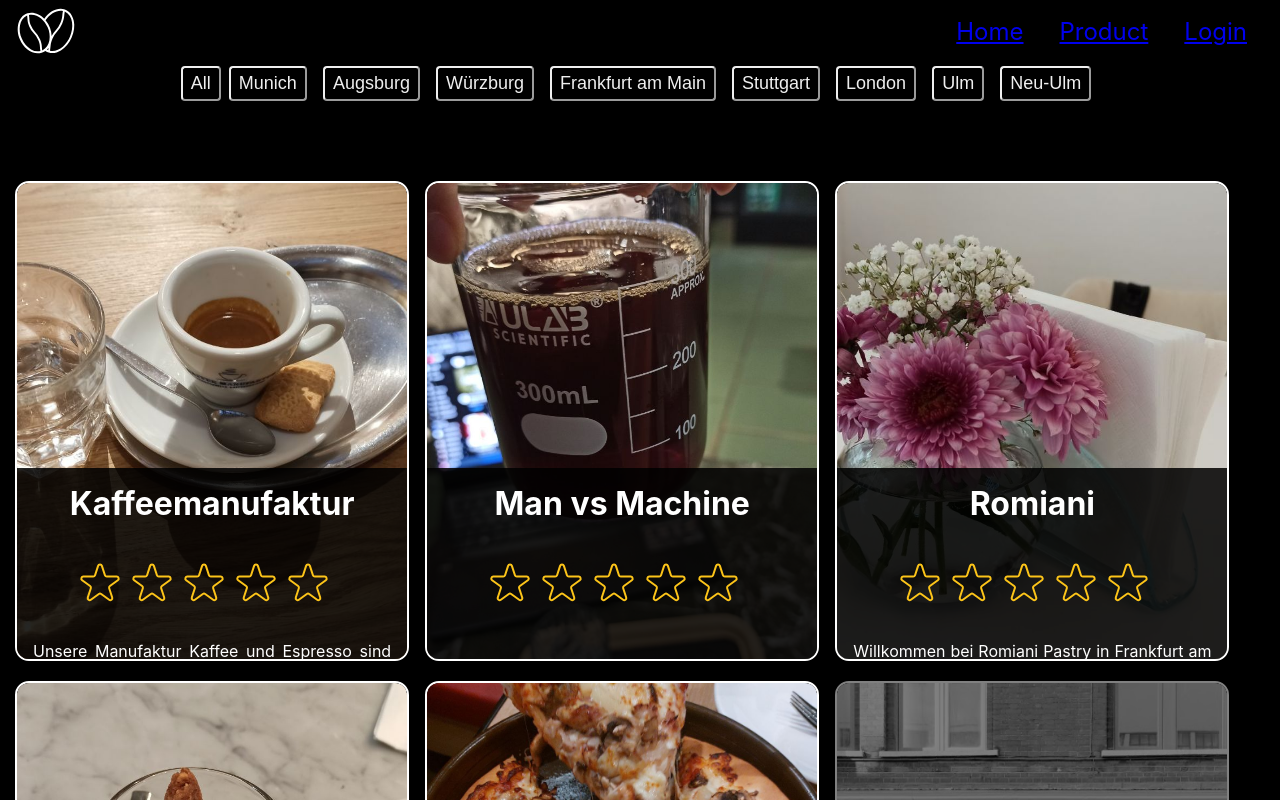
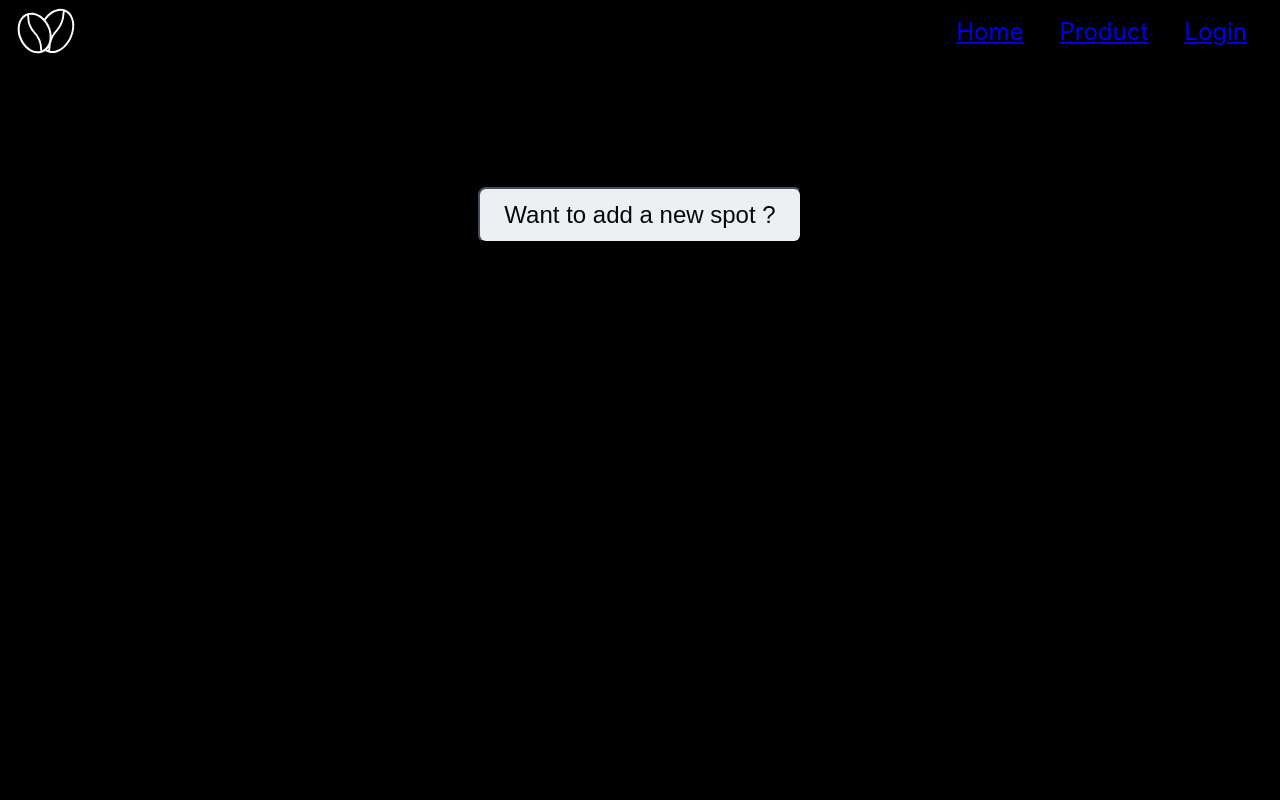
Before and after one commit to Khaanh/MyGastroTrip, a React (Create React App) app: page / in a window 1280 px wide. Shown: the top 800 px of the page. Built offline with nearby package versions, Linux system fonts and the light colour scheme.

Commit message:
feat: add Link to AppLayout from Homepage

```diff
--- a/src/App.js
+++ b/src/App.js
@@ -1,12 +1,19 @@
 // import ListOfCards from "./components/ListOfCards/ListOfCards";
 // import ListOfCities from "./components/ListOfCities/ListOfCities";
 // import SingleCard from "./components/SingleCard/SingleCard";
-import { BrowserRouter, Route, Router, Routes } from "react-router-dom";
+import {
+	BrowserRouter,
+	Route,
+	Router,
+	Routes,
+	Navigate,
+} from "react-router-dom";
 import Homepage from "./pages/Homepage";
 import Product from "./pages/Product";
 import Login from "./pages/Login";
 import CafeDetails from "./components/CafeDetails";
 import AppLayout from "./components/AppLayout";
+import CafeList from "./components/CafeList";
 
 const listOfCoffeesArr = [
 	{
@@ -88,15 +95,16 @@ const listOfCities = [
 
 function App() {
 	return (
-		<div>
+		<div className="container">
 			{/* <main className="container"> */}
 			<BrowserRouter>
 				<Routes>
-					<Route element={<AppLayout />}>
-						<Route index element={<Homepage />} />
-						<Route path="product" element={<Product />} />
-						<Route path="login" element={<Login />} />
-						<Route path="/:id" element={<CafeDetails />} />
+					<Route index element={<Homepage />} />
+					<Route path="product" element={<Product />} />
+					<Route path="login" element={<Login />} />
+					<Route path="app" element={<AppLayout />}>
+						<Route index element={<Navigate replace to={<CafeList />} />} />
+						<Route path="cafe" element={<CafeDetails />} />
 					</Route>
 				</Routes>
 			</BrowserRouter>
--- a/src/components/AppLayout.jsx
+++ b/src/components/AppLayout.jsx
@@ -13,9 +13,13 @@ export default function AppLayout() {
 	};
 
 	return (
-		<div className={styles.appLayout}>
+		<div>
 			<PageNav />
-			<Outlet />
+			{/* <Outlet /> */}
+
+			<CityList handleSelect={handleSelect} />
+			<h1>{selectedCity}</h1>
+			<CafeList selectedCity={selectedCity} />
 		</div>
 	);
 }
--- a/src/components/CafeDetails.jsx
+++ b/src/components/CafeDetails.jsx
@@ -5,5 +5,5 @@ export default function CafeDetails() {
 	const { id } = useParams();
 	const [searchParams, setSearchParams] = useSearchParams();
 
-	return <div>CafeDetails {id}</div>;
+	return <div>CafeDetails </div>;
 }
--- a/src/pages/Homepage.jsx
+++ b/src/pages/Homepage.jsx
@@ -3,6 +3,8 @@ import CafeList from "../components/CafeList";
 import CityList from "../components/CityList";
 import PageNav from "../components/PageNav";
 import StarRating from "../components/StarRating";
+import { Link } from "react-router-dom";
+import styles from "./Homepage.module.css";
 
 export default function Homepage() {
 	const [selectedCity, setSelectedCity] = useState();
@@ -13,11 +15,18 @@ export default function Homepage() {
 
 	return (
 		<div>
+			<PageNav />
+
+			<main className={styles.main}>
+				<button className={styles.btnCTA}>
+					<Link to="/app">Want to add a new spot ?</Link>
+				</button>
+			</main>
 			{/* <h1>Home page</h1> */}
 
-			<CityList handleSelect={handleSelect} />
+			{/* <CityList handleSelect={handleSelect} />
 			<h1>{selectedCity}</h1>
-			<CafeList selectedCity={selectedCity} />
+			<CafeList selectedCity={selectedCity} /> */}
 		</div>
 	);
 }
--- /dev/null
+++ b/src/pages/Homepage.module.css
@@ -0,0 +1,30 @@
+.main {
+	height: calc(100vh - 62px);
+}
+.btnCTA {
+	display: inline-block;
+	padding: 12px 24px;
+	background-color: var(--light);
+	font-size: 24px;
+	border-radius: 8px;
+	margin-top: 10%;
+	border-color: var(--dark);
+	transition: all 0.3s ease;
+	cursor: pointer;
+}
+
+.btnCTA:hover {
+	background-color: var(--dark);
+	border-color: var(--light);
+	border-radius: 12px;
+}
+
+.btnCTA:hover a {
+	color: var(--light);
+}
+
+.btnCTA a {
+	color: var(--dark);
+	text-decoration: none;
+	transition: all 0.3s ease;
+}
--- a/src/pages/Login.jsx
+++ b/src/pages/Login.jsx
@@ -1,7 +1,9 @@
+import PageNav from "../components/PageNav";
+
 export default function Login() {
 	return (
 		<h1>
-			{/* <PageNav /> */}
+			<PageNav />
 			Login
 		</h1>
 	);
--- a/src/pages/Product.jsx
+++ b/src/pages/Product.jsx
@@ -3,7 +3,7 @@ import PageNav from "../components/PageNav";
 export default function Product() {
 	return (
 		<h1>
-			{/* <PageNav /> */}
+			<PageNav />
 			Product
 		</h1>
 	);
```
